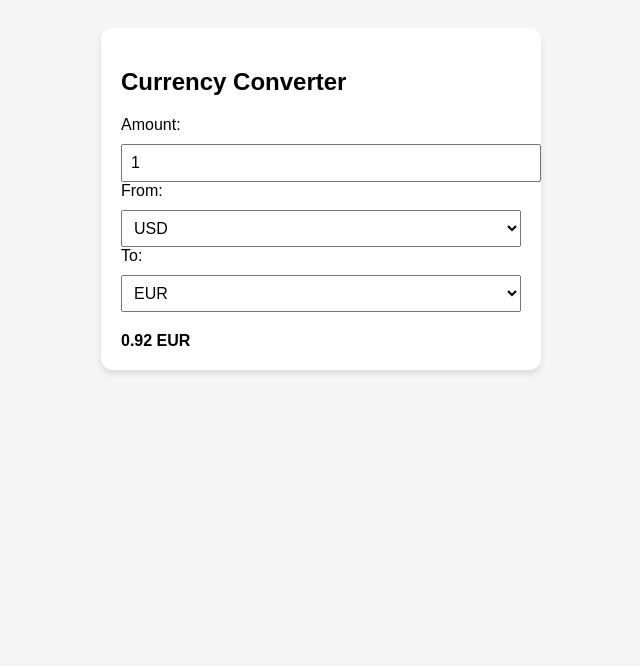
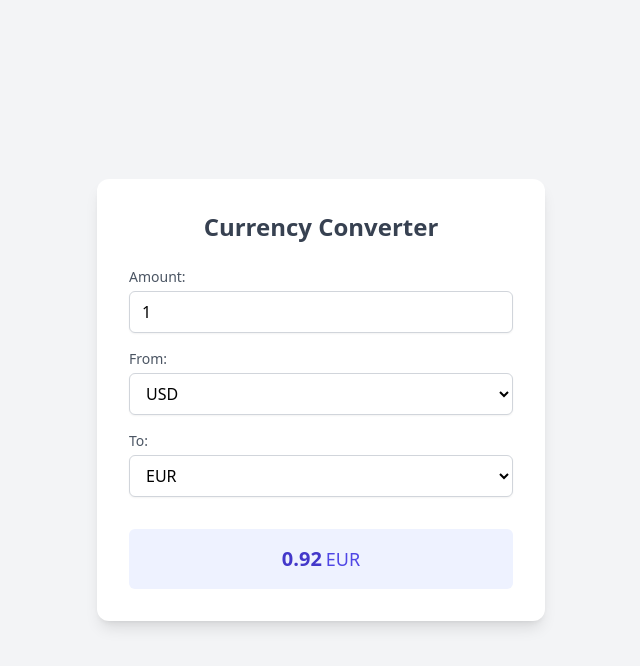
Before and after one commit to JREIGHDEE/APP_DEV, a plain HTML site: page index.html in a window 1280 px wide. Shown: the whole page, without its empty margins (319-959 px from the left). Drawn offline with nearby package versions, Linux system fonts and the light colour scheme.

Commit message:
Update index.html

```diff
--- a/index.html
+++ b/index.html
@@ -4,51 +4,56 @@
   <meta charset="UTF-8">
   <title>Vue Currency Converter</title>
   <script src="https://unpkg.com/vue@3"></script>
-  <style>
-    body {
-      font-family: Arial, sans-serif;
-      padding: 20px;
-      background-color: #f5f5f5;
-    }
-    .converter {
-      max-width: 400px;
-      margin: auto;
-      background: white;
-      padding: 20px;
-      border-radius: 12px;
-      box-shadow: 0 4px 6px rgba(0,0,0,0.1);
-    }
-    select, input {
-      width: 100%;
-      margin-top: 10px;
-      padding: 8px;
-      font-size: 16px;
-    }
-    .result {
-      margin-top: 20px;
-      font-weight: bold;
-    }
-  </style>
+  <script src="https://cdn.tailwindcss.com"></script>
 </head>
-<body>
-  <div id="app" class="converter">
-    <h2>Currency Converter</h2>
+<body class="bg-gray-100 font-sans antialiased flex items-center justify-center min-h-screen">
 
-    <label>Amount:</label>
-    <input type="number" v-model.number="amount" min="0">
+  <div id="app" class="converter bg-white p-8 rounded-xl shadow-lg w-full max-w-md">
+    <h2 class="text-2xl font-bold text-center text-gray-700 mb-6">Currency Converter</h2>
 
-    <label>From:</label>
-    <select v-model="fromCurrency">
-      <option v-for="currency in currencies" :value="currency">{{ currency }}</option>
-    </select>
+    <div class="space-y-4">
+      <div>
+        <label for="amount" class="block text-sm font-medium text-gray-600 mb-1">Amount:</label>
+        <input
+          id="amount"
+          type="number"
+          v-model.number="amount"
+          min="0"
+          class="w-full px-3 py-2 border border-gray-300 rounded-md shadow-sm focus:outline-none focus:ring-2 focus:ring-indigo-500 focus:border-indigo-500 transition duration-150 ease-in-out"
+          placeholder="Enter amount"
+        >
+      </div>
 
-    <label>To:</label>
-    <select v-model="toCurrency">
-      <option v-for="currency in currencies" :value="currency">{{ currency }}</option>
-    </select>
+      <div>
+        <label for="fromCurrency" class="block text-sm font-medium text-gray-600 mb-1">From:</label>
+        <select
+          id="fromCurrency"
+          v-model="fromCurrency"
+          class="w-full px-3 py-2 border border-gray-300 bg-white rounded-md shadow-sm focus:outline-none focus:ring-2 focus:ring-indigo-500 focus:border-indigo-500 transition duration-150 ease-in-out"
+        >
+          <option v-for="currency in currencies" :key="currency" :value="currency">{{ currency }}</option>
+        </select>
+      </div>
 
-    <div class="result">
-      {{ convertedAmount }} {{ toCurrency }}
+      <div>
+        <label for="toCurrency" class="block text-sm font-medium text-gray-600 mb-1">To:</label>
+        <select
+          id="toCurrency"
+          v-model="toCurrency"
+          class="w-full px-3 py-2 border border-gray-300 bg-white rounded-md shadow-sm focus:outline-none focus:ring-2 focus:ring-indigo-500 focus:border-indigo-500 transition duration-150 ease-in-out"
+        >
+          <option v-for="currency in currencies" :key="currency" :value="currency">{{ currency }}</option>
+        </select>
+      </div>
+    </div>
+
+    <div class="result mt-8 p-4 bg-indigo-50 rounded-md text-center">
+      <span class="text-xl font-semibold text-indigo-700">
+        {{ convertedAmount }}
+      </span>
+      <span class="text-lg text-indigo-600 ml-1">
+        {{ toCurrency }}
+      </span>
     </div>
   </div>
 
@@ -61,21 +66,37 @@
           amount: 1,
           fromCurrency: 'USD',
           toCurrency: 'EUR',
-          currencies: ['USD', 'EUR', 'JPY', 'PHP'],
+          currencies: ['USD', 'EUR', 'JPY', 'GBP', 'AUD', 'CAD', 'CHF', 'CNY', 'PHP'],
           exchangeRates: {
-            USD: { USD: 1, EUR: 0.92, JPY: 154.25, PHP: 57.2 },
-            EUR: { USD: 1.09, EUR: 1, JPY: 167.42, PHP: 62.2 },
-            JPY: { USD: 0.0065, EUR: 0.0060, JPY: 1, PHP: 0.37 },
-            PHP: { USD: 0.017, EUR: 0.016, JPY: 2.69, PHP: 1 },
+            USD: { USD: 1, EUR: 0.92, JPY: 154.25, PHP: 57.20, GBP: 0.79, AUD: 1.50, CAD: 1.36, CHF: 0.90, CNY: 7.22 },
+            EUR: { USD: 1.09, EUR: 1, JPY: 167.42, PHP: 62.20, GBP: 0.86, AUD: 1.63, CAD: 1.48, CHF: 0.98, CNY: 7.85 },
+            JPY: { USD: 0.0065, EUR: 0.0060, JPY: 1, PHP: 0.37, GBP: 0.0051, AUD: 0.0097, CAD: 0.0088, CHF: 0.0058, CNY: 0.047 },
+            PHP: { USD: 0.017, EUR: 0.016, JPY: 2.69, PHP: 1, GBP: 0.014, AUD: 0.026, CAD: 0.024, CHF: 0.016, CNY: 0.13 },
+            GBP: { USD: 1.27, EUR: 1.16, JPY: 195.30, PHP: 72.45, GBP: 1, AUD: 1.90, CAD: 1.72, CHF: 1.14, CNY: 9.15 },
+            AUD: { USD: 0.67, EUR: 0.61, JPY: 102.80, PHP: 38.15, GBP: 0.53, AUD: 1, CAD: 0.91, CHF: 0.60, CNY: 4.82 },
+            CAD: { USD: 0.74, EUR: 0.68, JPY: 113.25, PHP: 41.95, GBP: 0.58, AUD: 1.10, CAD: 1, CHF: 0.66, CNY: 5.31 },
+            CHF: { USD: 1.11, EUR: 1.02, JPY: 171.50, PHP: 63.55, GBP: 0.88, AUD: 1.66, CAD: 1.51, CHF: 1, CNY: 8.02 },
+            CNY: { USD: 0.14, EUR: 0.13, JPY: 21.38, PHP: 7.92, GBP: 0.11, AUD: 0.21, CAD: 0.19, CHF: 0.12, CNY: 1 }
           }
         };
       },
       computed: {
         convertedAmount() {
+          if (
+            !this.amount ||
+            isNaN(this.amount) ||
+            !this.exchangeRates[this.fromCurrency] ||
+            !this.exchangeRates[this.fromCurrency][this.toCurrency]
+          ) {
+            return '0.00';
+          }
           const rate = this.exchangeRates[this.fromCurrency][this.toCurrency];
-          return (this.amount * rate).toFixed(2);
+          const result = this.amount * rate;
+
+          return result.toFixed(2);
         }
-      }
+      },
+
     }).mount('#app');
   </script>
 </body>
```
